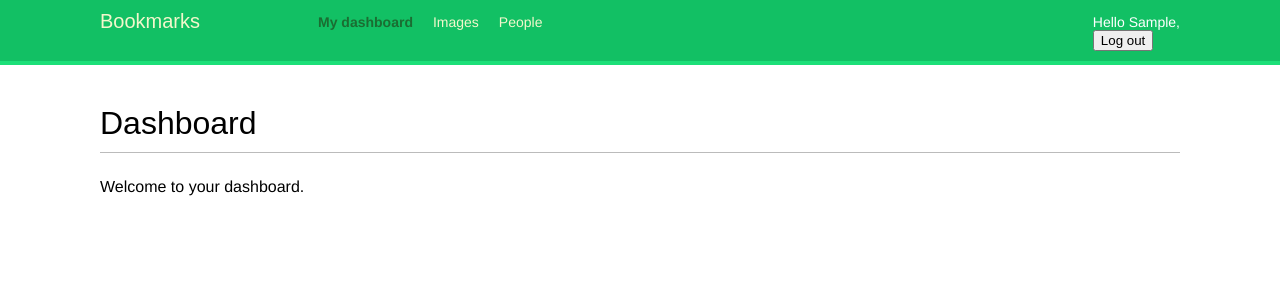
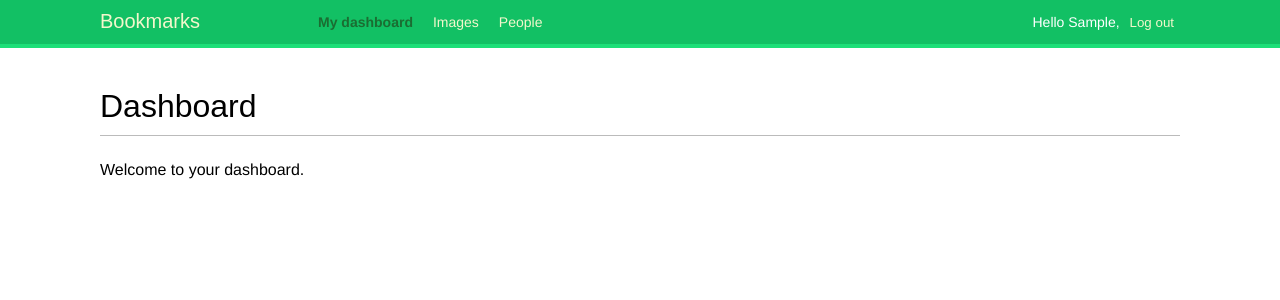
Before and after one commit to Babahasko/hallogram, a Django app: page /account/ in a window 1280 px wide. Shown: the top 300 px of the page. Run offline with Django 5.2, Linux system fonts and the light colour scheme; the visitor is signed in with stand-in values (Sample User, id 1); some web fonts are replaced.

Commit message:
Add style for logout button

```diff
--- a/hallogramm/account/static/css/base.css
+++ b/hallogramm/account/static/css/base.css
@@ -18,6 +18,8 @@ a {
 a:hover {
     color:#00a74f;
 }
+
+
 
 h1, h2, h3, h4, h5 , h6 { font-family: 'Muli', sans-serif; font-weight:normal; }
 
@@ -74,6 +76,24 @@ ol {
 #header a:hover {
     color:#fff;
 }
+
+#header form {
+    margin: 0;
+    padding: 0;
+    display: inline;
+}
+
+#header .link-button {
+    background-color: transparent;
+    color:#f3f7cc;
+    border: none;
+    cursor: pointer; /* Изменение формы курсора при наведении */
+}
+
+#header .link-button:hover {
+    color:#fff;
+}
+
 
 #header .user {
     float:right;
--- a/hallogramm/account/templates/base.html
+++ b/hallogramm/account/templates/base.html
@@ -26,7 +26,7 @@
         Hello {{ request.user.first_name|default:request.user.username }},
        <form action="{% url 'logout' %}" method = "post">
          {% csrf_token %}
-         <button type="submit">Log out</button>
+         <button class="link-button" type="submit">Log out</button>
        </form>
       {% else %}
         <a href="{% url 'login' %}">Log-in</a>
```
